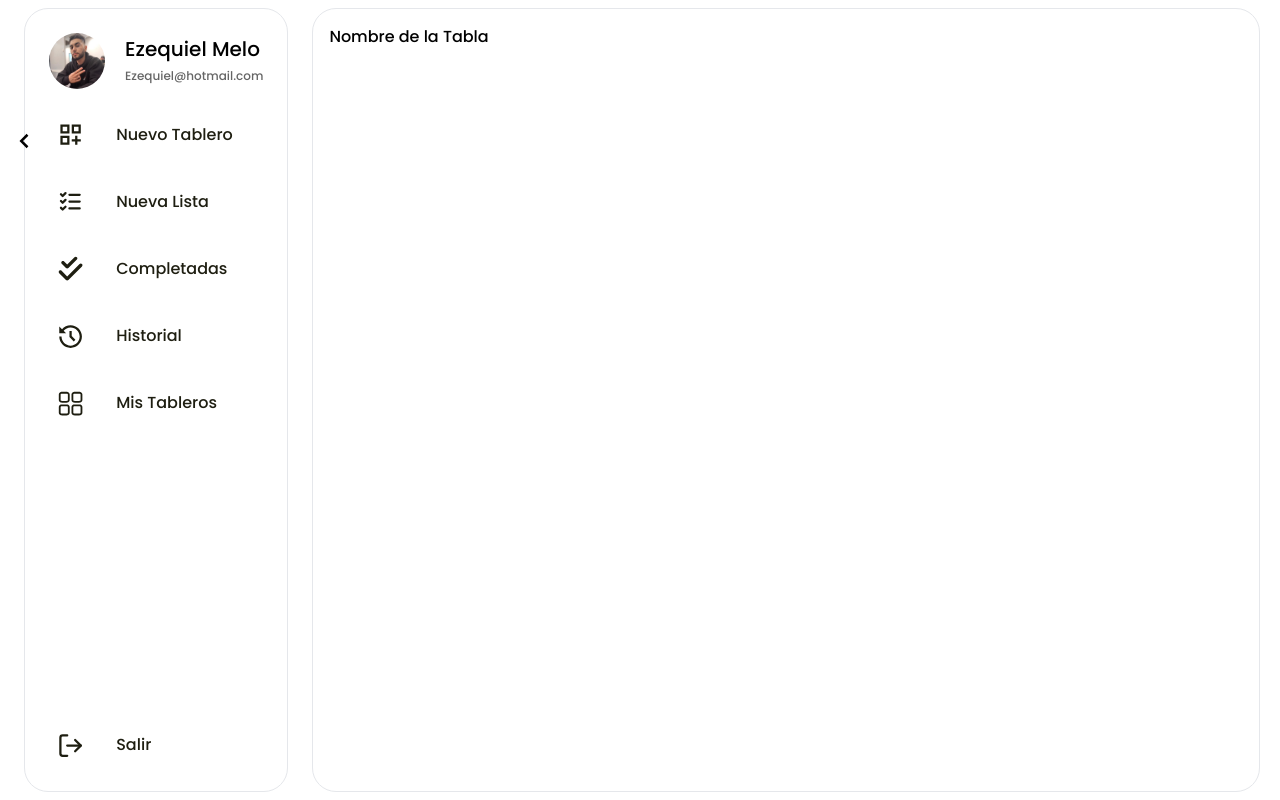
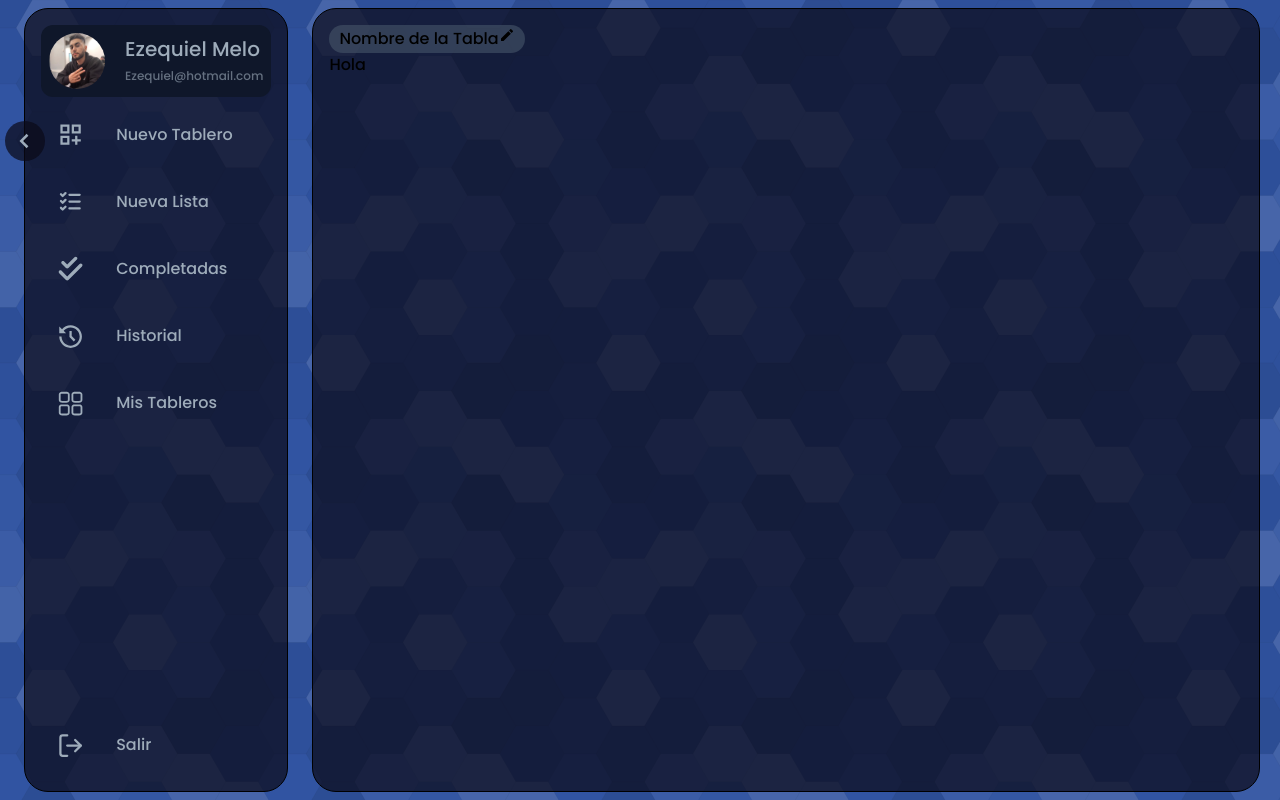
Before and after one commit to EzequielMelo/To-Do-List, a React (Vite) app in the folder To-Do-List/: page / in a window 1280 px wide. Built offline with nearby package versions, Linux system fonts and the light colour scheme.

Commit message:
Se agrego un fondo, se hicieron cambios de diseño y se creo el archivo para hacer las listas

```diff
--- a/To-Do-List/src/App.jsx
+++ b/To-Do-List/src/App.jsx
@@ -7,7 +7,7 @@ function App() {
   return (
     <div className='w-full h-screen bg-back object-cover flex items-center'>
      <Sidebar />
-     <Board initialBoard={'Nombre de la Tabla'}/>
+     <Board initialBoardName={'Nombre de la Tabla'}/>
     </div>
   )
 }
--- a/To-Do-List/src/Sidebar.jsx
+++ b/To-Do-List/src/Sidebar.jsx
@@ -13,7 +13,7 @@ const Sidebar = () => {
         <div className="absolute top-[7rem] flex justify-center items-center
         -left-5 w-10 h-10 bg-glass rounded-full cursor-pointer"
         onClick={() => setToggle(!toggle)}>
-            <BiChevronLeft className={`${toggle ? "rotate-180" : ""} text-3xl transition-all duration-300`}/>
+            <BiChevronLeft className={`${toggle ? "rotate-180" : ""} text-3xl transition-all duration-300 text-grey`}/>
         </div>
        </div>
     )
--- a/To-Do-List/src/components/Board.jsx
+++ b/To-Do-List/src/components/Board.jsx
@@ -1,10 +1,12 @@
 import { useState } from 'react';
+import { MdEdit } from "react-icons/md";
+import List from './List';
 
 // eslint-disable-next-line react/prop-types
-const Board = ({ initialBoard }) => {
-    const [haveAName, setHaveAName] = useState(initialBoard);
+const Board = ({ initialBoardName }) => {
+    const [boardName, setBoardName] = useState(initialBoardName);
     const [isEditing, setIsEditing] = useState(false);
-    const [customText, setCustomText] = useState(initialBoard);
+    const [customText, setCustomText] = useState(initialBoardName);
 
     const handleClick = () => {
         setIsEditing(true);
@@ -17,19 +19,20 @@ const Board = ({ initialBoard }) => {
     const handleBlur = () => {
         setIsEditing(false);
         if (customText.trim() !== '') {
-            setHaveAName(customText);
+            setBoardName(customText);
         } else {
-            setCustomText(haveAName); // Revertir al nombre original si el campo está vacío
+            setCustomText(boardName); // Revertir al nombre original si el campo está vacío
         }
     };
 
     return (
-        <div className={`board-container`}>
+        <div className={`list-container`}>
             {!isEditing
             ?
-            (<h3 onClick={handleClick}>{haveAName}</h3>)
+            (<h3 className='flex bg-slate-600 bg-opacity-60 rounded-full w-fit px-[10px] py-[2px]' onClick={handleClick}>{boardName}<MdEdit /></h3>)
             :
-            (<input type="text" value={customText} onChange={handleChange} onBlur={handleBlur}autoFocus/>)}
+            (<input className='bg-slate-600 bg-opacity-60 rounded-full w-fit px-[10px] py-[2px]' type="text" value={customText} onChange={handleChange} onBlur={handleBlur}autoFocus/>)}
+            <List />
         </div>
     );
 };
--- /dev/null
+++ b/To-Do-List/src/components/List.jsx
@@ -0,0 +1,12 @@
+import { useState } from "react"
+
+
+const List = () => {
+  return (
+    <div>
+      <h1>Hola</h1>
+    </div>
+  )
+}
+
+export default List
--- a/To-Do-List/src/components/SideBarData.jsx
+++ b/To-Do-List/src/components/SideBarData.jsx
@@ -6,9 +6,9 @@ const SideBarData = ({ toggle }) => {
     <div className=''>
       {datas.map(data => {
         return(
-            <div className={`${ toggle ? "last:w-[3.6rem]" : "last:w-[17rem]"} sidebar last:absolute left-4 bottom-4`} key={data.id}>
-                <div className="mr-8 text-[1.7rem] text-brown">{data.icon}</div>
-                <div className={`${toggle ? "opacity-0 delay-200" : ""} text-[1rem] text-brown whitespace-pre`}>{data.text}</div>
+            <div className={`${ toggle ? "last:w-[3.6rem]" : "last:w-[15rem]"} sidebar last:absolute left-4 bottom-4`} key={data.id}>
+                <div className="mr-8 text-[1.7rem] text-grey">{data.icon}</div>
+                <div className={`${toggle ? "opacity-0 delay-200" : ""} text-[1rem] text-grey whitespace-pre`}>{data.text}</div>
             </div>
         )
       })}
--- a/To-Do-List/src/components/UserProfile.jsx
+++ b/To-Do-List/src/components/UserProfile.jsx
@@ -3,13 +3,13 @@ import userImageProfile from "../assets/userImgProfile.png"
 // eslint-disable-next-line react/prop-types
 export const UserProfile = ({ toggle }) => {
   return (
-    <div className={`flex gap-5 items-center ${toggle ? "bg-none transition-all duration-300 delay-200"  : "bg-white rounded-xl p-2"}`}>
+    <div className={`flex gap-5 items-center ${toggle ? "bg-none transition-all duration-300 delay-200"  : "bg-slate-900 rounded-xl p-2"}`}>
       <div className='min-w-[3.5rem] h-[3.5rem]'>
         <img src={userImageProfile} alt="" className='w-full h-full rounded-full object-cover'/>
       </div>
       <div className={toggle ? "opacity-0 delay-200" : ""}>
-        <h3 className='text-xl'>Ezequiel Melo</h3>
-        <span className='text-[0.75rem] opacity-60'>Ezequiel@hotmail.com</span>
+        <h3 className='text-xl text-grey'>Ezequiel Melo</h3>
+        <span className='text-[0.75rem] opacity-60 text-grey'>Ezequiel@hotmail.com</span>
       </div>
     </div>
   )
--- a/To-Do-List/src/index.css
+++ b/To-Do-List/src/index.css
@@ -15,13 +15,13 @@
   }
   .sidebar-container {
     @apply bg-glass h-[98%] w-[20rem] rounded-3xl ml-6 p-4
-    border transition-all duration-500 border-solid border-glass relative
+    border transition-all duration-500 border-solid border-bhind relative
   }
   .sidebar {
-    @apply flex items-center mt-2 p-4 rounded-lg cursor-pointer hover:bg-white transition-all duration-300
+    @apply flex items-center mt-2 p-4 rounded-lg cursor-pointer hover:bg-slate-900 transition-all duration-300
   }
-  .board-container {
+  .list-container {
     @apply bg-glass h-[98%] w-[92%] rounded-3xl ml-6 p-4
-    border transition-all duration-500 border-solid border-glass relative mr-5
+    border transition-all duration-500 border-solid border-bhind relative mr-5
   }
 }
--- a/To-Do-List/tailwind.config.js
+++ b/To-Do-List/tailwind.config.js
@@ -8,10 +8,14 @@ export default {
   theme: {
     extend: {
       colors: {
-        glass: "rgba(255,255,255,0,25)",
-        brown: "rgb(30, 30, 17)"
+        glass: "rgba(10, 9, 24, 0.7)",
+        grey: "rgb(158,172,186)",
+        bhind: "rgb(0, 0, 0)"
       }
     },
+    backgroundImage : {
+      back : "url(./assets/background.png)"
+    }
   },
   plugins: [],
 }
```
Also changed, not shown: To-Do-List/src/assets/background.png (added).
